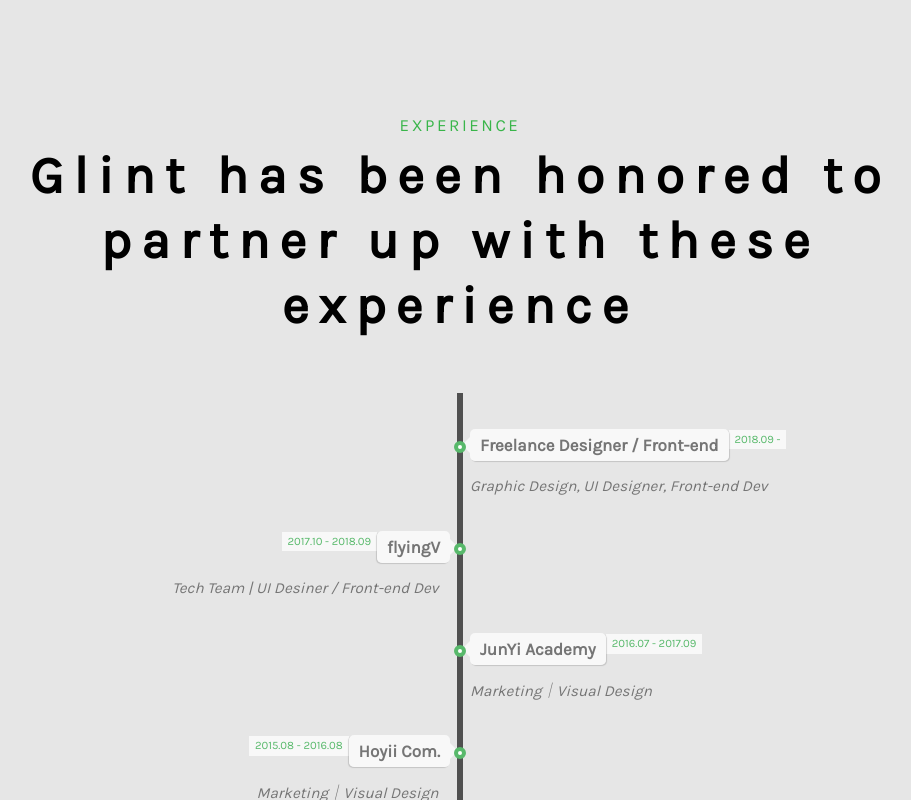
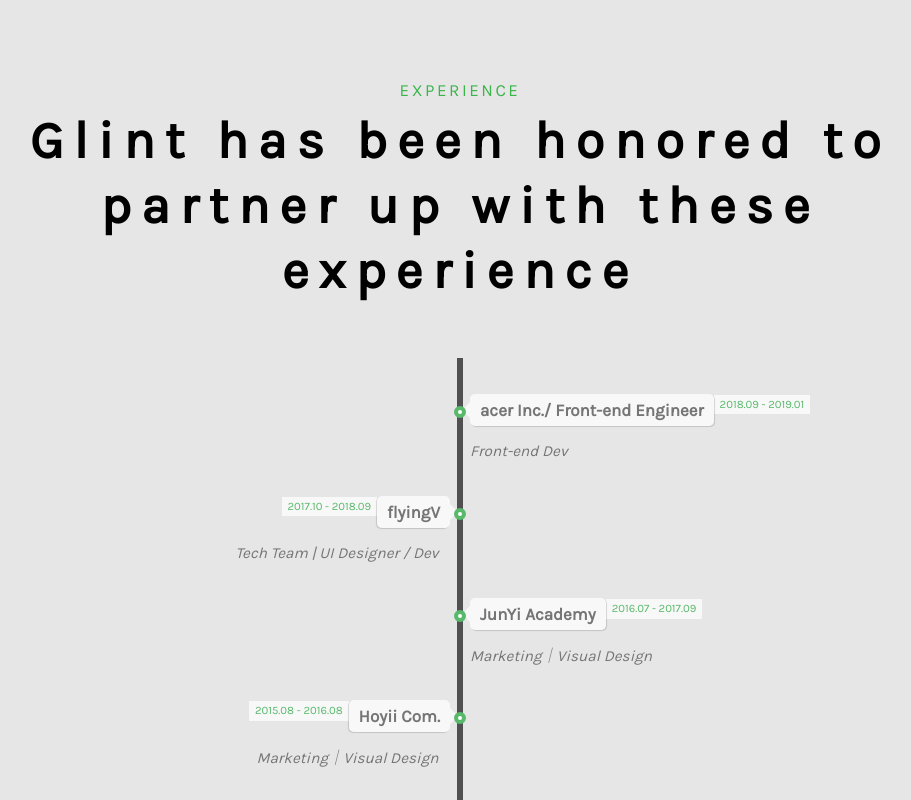
Before and after one commit to pupuz1220/pinCV, a plain HTML site: page index.html in a window 1280 px wide. Shown: the part 2472-3272 px from the top of the page, without its empty margins (180-1091 px from the left). Drawn offline with Linux system fonts and the light colour scheme.

Commit message:
Update index.html
experience changed

```diff
--- a/index.html
+++ b/index.html
@@ -124,8 +124,8 @@
             <div class="col-full">
                 <img class="profile" src="images/IMG_1846.JPG" alt="">
                 <p>
-                GUI Designer / Front-end Developer, 4 years+ experience <br> 設計團隊擔任平面設計與文案職務，從事文創、藝術服務產業<br>品牌代理公司與新創團隊公司擔任視覺平面設計師、UI視覺介面設計<br>
-                    新創公司團隊擔任UI Dev / Front-end Dev
+                GUI Designer / Front-end Developer, 4 years+ experience <br> 視覺平面設計師、UI視覺介面設計<br>
+                    UI Dev / Front-end Dev
                 </p>
             </div>
         </div> <!-- end about-desc -->
@@ -211,11 +211,11 @@
           <li>
             <div class="direction-r" data-aos="fade-up">
               <div class="flag-wrapper">
-                <span class="flag">Freelance Designer / Front-end</span>
-                <span class="time-wrapper"><span class="time">2018.09 - </span></span>
+                <span class="flag">acer Inc./ Front-end Engineer</span>
+                <span class="time-wrapper"><span class="time">2018.09 - 2019.01</span></span>
               </div>
               <div class="desc">
-                Graphic Design, UI Designer, Front-end Dev
+                Front-end Dev
               </div>
             </div>
           </li>
@@ -228,7 +228,7 @@
                 <span class="time-wrapper"><span class="time">2017.10 - 2018.09</span></span>
               </div>
               <div class="desc">
-                Tech Team | UI Desiner / Front-end Dev
+                Tech Team | UI Designer / Dev
               </div>
             </div>
           </li>
```
